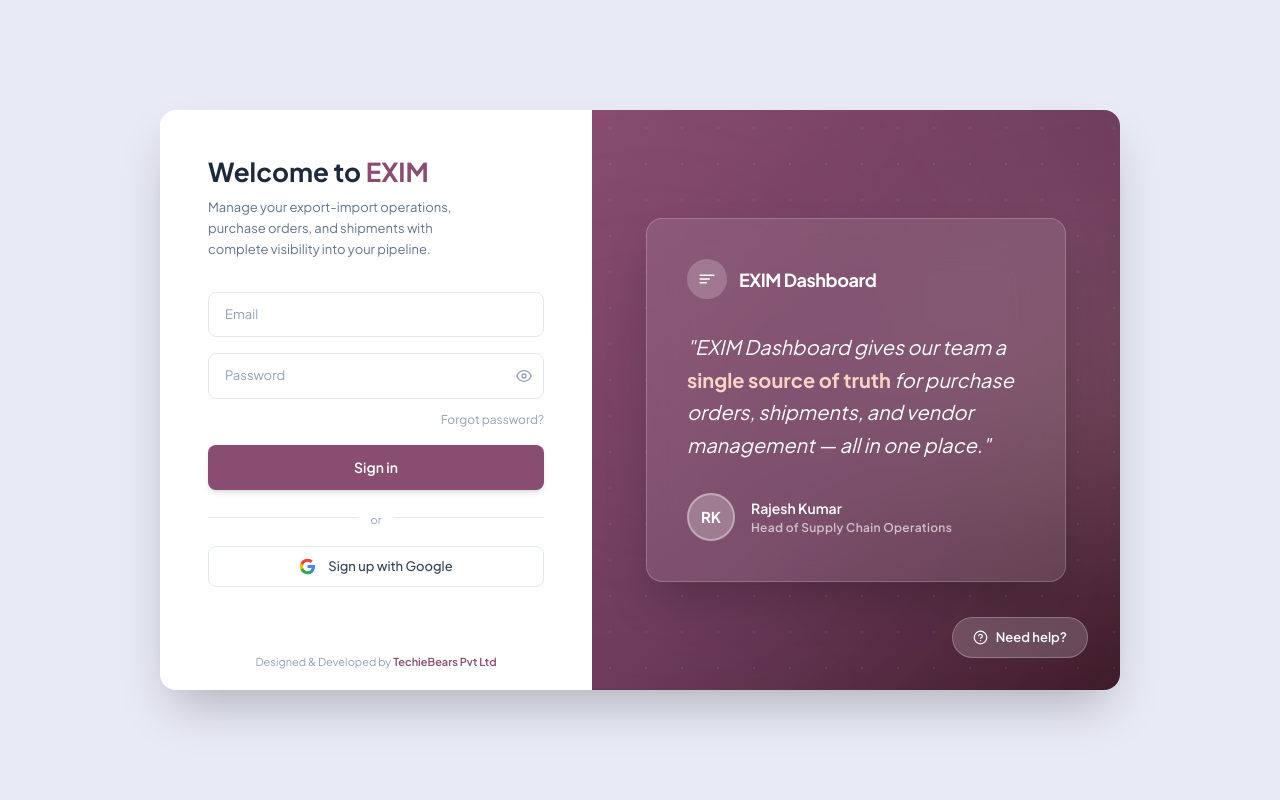
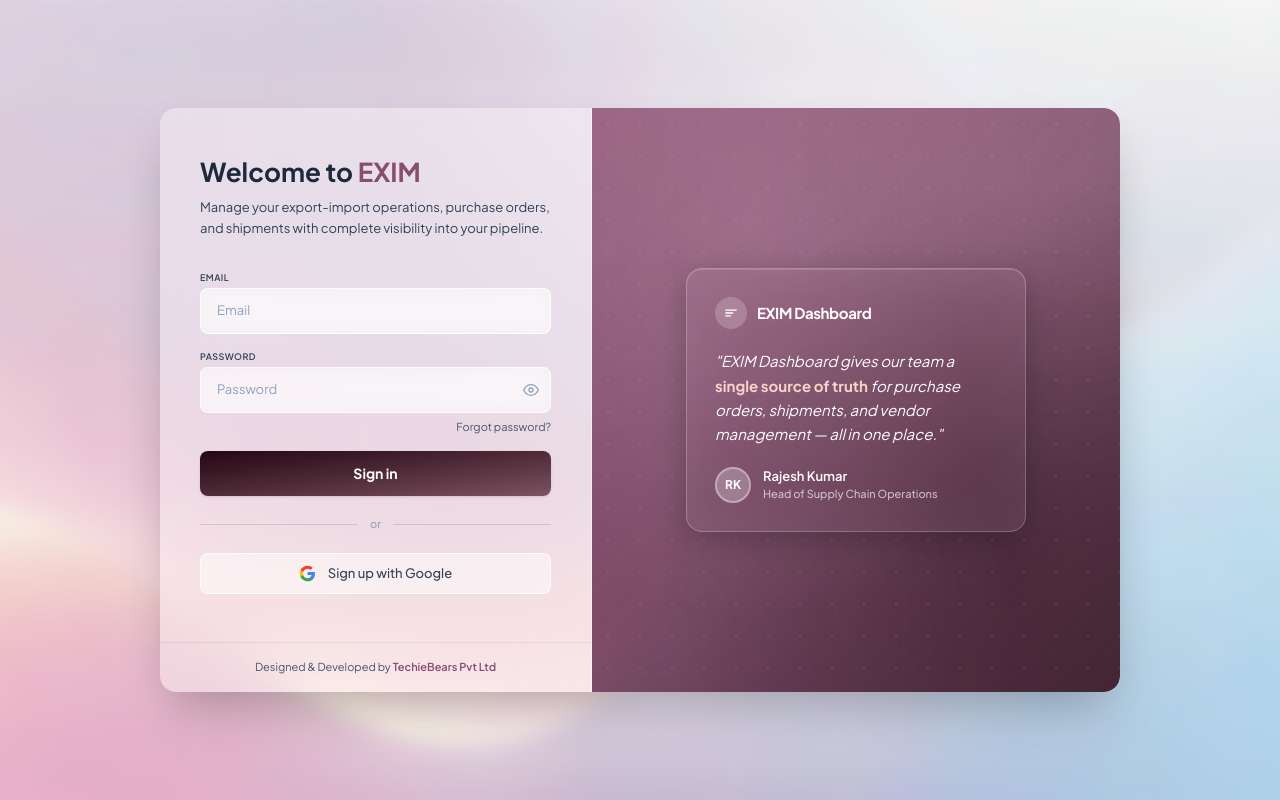
Before and after one commit to shivrajPatilTechiebears/eximweb, a Next.js app: page /login in a window 1280 px wide. Built offline with nearby package versions, Linux system fonts and the light colour scheme.

Commit message:
login page

```diff
--- a/src/app/login/page.tsx
+++ b/src/app/login/page.tsx
@@ -2,6 +2,11 @@
 
 import { useState } from "react";
 import Link from "next/link";
+import { FormInput } from "@/components/ui/FormInput";
+import { Button } from "@/components/ui/Button";
+
+const GLASS_INPUT = "w-full px-4 py-3 rounded-lg text-[13px] text-slate-700 placeholder:text-slate-400 outline-none transition-all";
+const GLASS_STYLE = { background: "rgba(255,255,255,0.50)", border: "1px solid rgba(255,255,255,0.75)", backdropFilter: "blur(8px)" };
 
 export default function LoginPage() {
   const [email, setEmail]       = useState("");
@@ -9,42 +14,66 @@
   const [showPass, setShowPass] = useState(false);
   const [loading, setLoading]   = useState(false);
 
-  const handleSubmit = (e: React.FormEvent) => {
+  const handleSubmit = (e: { preventDefault: () => void }) => {
     e.preventDefault();
     setLoading(true);
     setTimeout(() => setLoading(false), 1500);
   };
 
   return (
-    <main
-      className="min-h-screen flex items-center justify-center p-8"
-      style={{ background: "#e8eaf6" }}
+    <main className="min-h-screen flex items-center justify-center p-0 sm:p-4 md:p-8">
+
+      <div className="flex flex-col md:flex-row w-full md:max-w-[960px] md:rounded-2xl overflow-hidden shadow-none md:shadow-2xl min-h-screen md:min-h-0">
+
+        {/* ── Left: glass form panel ───────────────────────────────────────── */}
+        <div
+          className="w-full md:w-[45%] flex flex-col flex-1 md:flex-none"
+          style={{
+            background: "rgba(255,255,255,0.38)",
+            backdropFilter: "blur(32px)",
+            WebkitBackdropFilter: "blur(32px)",
+            borderRight: "1px solid rgba(255,255,255,0.50)",
+          }}
         >
-      <div className="flex w-full max-w-[960px] rounded-2xl overflow-hidden shadow-2xl">
+          {/* Form area */}
+          <div className="flex flex-col flex-1 justify-center px-6 py-10 sm:px-8 md:px-10 md:py-12 max-w-md mx-auto w-full md:max-w-none md:mx-0">
 
-        {/* ── Left: form panel ─────────────────────────────────────────────── */}
-        <div className="w-[45%] bg-white relative flex flex-col min-h-[580px]">
+            {/* Logo — visible on mobile only */}
+            <div className="flex items-center gap-2 mb-8 md:hidden">
+              <div className="w-8 h-8 rounded-lg flex items-center justify-center shadow-sm" style={{ background: "linear-gradient(135deg, #884D70, #6B3A5A)" }}>
+                <svg width="14" height="14" viewBox="0 0 24 24" fill="none">
+                  <path d="M3 7h18M3 12h12M3 17h8" stroke="white" strokeWidth="2.2" strokeLinecap="round"/>
+                </svg>
+              </div>
+              <span className="text-[18px] font-bold text-slate-800">EXIM</span>
+            </div>
 
-          {/* Form content */}
-          <div className="flex flex-col flex-1 justify-center px-12 py-10">
-            <h1 className="text-[26px] font-bold text-slate-800 mb-2 leading-tight">
-              Welcome to{" "}
-              <span style={{ color: "#884D70" }}>EXIM</span>
+            <h1 className="text-[22px] sm:text-[26px] font-bold text-slate-800 mb-2 leading-tight">
+              Welcome to <span style={{ color: "#884D70" }}>EXIM</span>
             </h1>
-            <p className="text-[13px] text-slate-500 mb-8 leading-relaxed max-w-[280px]">
+            <p className="text-[13px] text-slate-700 mb-6 md:mb-8 leading-relaxed">
               Manage your export-import operations, purchase orders, and shipments with complete visibility into your pipeline.
             </p>
 
             <form onSubmit={handleSubmit} autoComplete="off" className="space-y-4">
-              <input
+
+              {/* Email */}
+              <FormInput
+                label="Email"
                 type="email"
                 value={email}
-                onChange={(e) => setEmail(e.target.value)}
+                onChange={setEmail}
                 placeholder="Email"
                 autoComplete="off"
-                className="w-full px-4 py-3 border border-slate-200 rounded-lg text-[13px] text-slate-700 placeholder:text-slate-400 outline-none focus:border-[#884D70] focus:ring-2 focus:ring-[#884D70]/10 transition-all"
+                inputClassName={GLASS_INPUT}
+                inputStyle={GLASS_STYLE}
               />
 
+              {/* Password */}
+              <div>
+                <label className="block text-[9px] font-semibold text-slate-700 uppercase tracking-wider mb-1">
+                  Password
+                </label>
                 <div className="relative">
                   <input
                     type={showPass ? "text" : "password"}
@@ -52,7 +81,8 @@
                     onChange={(e) => setPassword(e.target.value)}
                     placeholder="Password"
                     autoComplete="new-password"
-                  className="w-full px-4 py-3 pr-11 border border-slate-200 rounded-lg text-[13px] text-slate-700 placeholder:text-slate-400 outline-none focus:border-[#884D70] focus:ring-2 focus:ring-[#884D70]/10 transition-all"
+                    className={`${GLASS_INPUT} pr-11`}
+                    style={GLASS_STYLE}
                   />
                   <button
                     type="button"
@@ -73,18 +103,19 @@
                     )}
                   </button>
                 </div>
-
-              <div className="flex justify-end -mt-1">
-                <Link href="#" className="text-[12px] text-slate-400 hover:text-[#884D70] transition-colors">
+                <div className="flex justify-end mt-1.5">
+                  <Link href="#" className="text-[11px] text-slate-600 hover:text-[#884D70] transition-colors">
                     Forgot password?
                   </Link>
                 </div>
+              </div>
 
-              <button
+              {/* Sign in */}
+              <Button
                 type="submit"
                 disabled={loading}
-                className="w-full py-3 rounded-lg text-white text-[14px] font-semibold active:scale-95 transition-all disabled:opacity-60 flex items-center justify-center gap-2 shadow-md"
-                style={{ background: "#884D70" }}
+                variant="primary"
+                className="w-full h-auto py-3 text-[14px] justify-center rounded-lg shadow-md"
               >
                 {loading ? (
                   <>
@@ -95,19 +126,21 @@
                     Signing in…
                   </>
                 ) : "Sign in"}
-              </button>
-            </form>
+              </Button>
 
-            {/* Divider */}
-            <div className="relative my-4 text-center">
-              <div className="absolute inset-0 flex items-center">
-                <div className="w-full border-t border-slate-200"/>
-              </div>
-              <span className="relative bg-white px-3 text-[11px] text-slate-400">or</span>
+              {/* OR divider */}
+              <div className="flex items-center gap-3 py-1">
+                <div className="flex-1 h-px" style={{ background: "rgba(0,0,0,0.12)" }} />
+                <span className="text-[11px] font-medium text-slate-400">or</span>
+                <div className="flex-1 h-px" style={{ background: "rgba(0,0,0,0.12)" }} />
               </div>
 
               {/* Google */}
-            <button className="w-full flex items-center justify-center gap-3 border border-slate-200 py-2.5 rounded-lg text-[13px] font-medium text-slate-700 hover:bg-slate-50 transition-colors">
+              <button
+                type="button"
+                className="w-full flex items-center justify-center gap-3 py-2.5 rounded-lg text-[13px] font-medium text-slate-700 hover:bg-white/60 transition-colors"
+                style={{ background: "rgba(255,255,255,0.50)", border: "1px solid rgba(255,255,255,0.75)" }}
+              >
                 <svg width="17" height="17" viewBox="0 0 48 48">
                   <path fill="#4285F4" d="M45.12 24.5c0-1.56-.14-3.06-.4-4.5H24v8.51h11.84c-.51 2.75-2.06 5.08-4.39 6.64v5.52h7.11c4.16-3.83 6.56-9.47 6.56-16.17z"/>
                   <path fill="#34A853" d="M24 46c5.94 0 10.92-1.97 14.56-5.33l-7.11-5.52c-1.97 1.32-4.49 2.1-7.45 2.1-5.73 0-10.58-3.87-12.31-9.07H4.34v5.7C7.96 41.07 15.4 46 24 46z"/>
@@ -116,49 +149,56 @@
                 </svg>
                 Sign up with Google
               </button>
+            </form>
           </div>
 
           {/* Footer */}
-          <div className="text-center py-5 text-[11px] text-slate-400">
+          <div className="text-center py-4 text-[11px] text-slate-600 border-t" style={{ borderColor: "rgba(0,0,0,0.06)" }}>
             Designed &amp; Developed by{" "}
             <span className="font-semibold" style={{ color: "#884D70" }}>TechieBears Pvt Ltd</span>
           </div>
         </div>
 
-        {/* ── Right: brand / testimonial panel ─────────────────────────────── */}
+        {/* ── Right: brand / testimonial panel — hidden on mobile ───────────── */}
         <div
-          className="w-[55%] relative overflow-hidden flex flex-col items-center justify-center p-12"
-          style={{ background: "linear-gradient(135deg, #884D70 0%, #6B3A5A 55%, #3d1b28 100%)" }}
-        >
-          {/* Dot grid */}
-          <div
-            className="absolute inset-0 opacity-[0.07] pointer-events-none"
-            style={{ backgroundImage: "radial-gradient(#fff 1px, transparent 1px)", backgroundSize: "36px 36px" }}
-          />
-          {/* Glow blobs */}
-          <div className="absolute top-1/4 -right-24 w-64 h-64 rounded-full blur-[120px] pointer-events-none" style={{ background: "rgba(255,219,203,0.25)" }} />
-          <div className="absolute bottom-1/4 -left-24 w-80 h-80 rounded-full blur-[140px] pointer-events-none" style={{ background: "rgba(136,77,112,0.40)" }} />
-
-          {/* Glass testimonial card */}
-          <div
-            className="rounded-2xl p-10 w-full max-w-[420px] relative z-10 shadow-2xl"
+          className="hidden md:flex md:w-[55%] relative overflow-hidden flex-col items-center justify-center p-8 lg:p-12"
           style={{
-              background: "rgba(255,255,255,0.10)",
-              backdropFilter: "blur(24px)",
-              border: "1px solid rgba(255,255,255,0.20)",
+            background: "linear-gradient(135deg, rgba(136,77,112,0.88) 0%, rgba(107,58,90,0.84) 50%, rgba(61,27,40,0.92) 100%)",
+            backdropFilter: "blur(2px)",
+            WebkitBackdropFilter: "blur(2px)",
           }}
         >
-            <div className="flex items-center gap-3 mb-8 text-white">
-              <div className="w-10 h-10 rounded-full flex items-center justify-center" style={{ background: "rgba(255,255,255,0.20)" }}>
-                <svg width="18" height="18" viewBox="0 0 24 24" fill="none">
+          <div className="absolute inset-0 pointer-events-none" style={{
+            background: "radial-gradient(ellipse at 30% 20%, rgba(255,200,220,0.18) 0%, transparent 60%), radial-gradient(ellipse at 80% 80%, rgba(61,27,40,0.50) 0%, transparent 60%)"
+          }} />
+          <div
+            className="absolute inset-0 opacity-[0.09] pointer-events-none"
+            style={{ backgroundImage: "radial-gradient(#fff 1px, transparent 1px)", backgroundSize: "32px 32px" }}
+          />
+          <div className="absolute top-0 right-0 w-72 h-72 rounded-full blur-[100px] opacity-30 pointer-events-none" style={{ background: "rgba(255,180,200,0.6)", transform: "translate(30%, -30%)" }} />
+          <div className="absolute bottom-0 left-0 w-80 h-80 rounded-full blur-[120px] opacity-25 pointer-events-none" style={{ background: "rgba(80,20,50,0.8)", transform: "translate(-30%, 30%)" }} />
+
+          <div
+            className="rounded-2xl p-6 lg:p-7 w-full max-w-[320px] lg:max-w-[340px] relative z-10"
+            style={{
+              background: "rgba(255,255,255,0.08)",
+              backdropFilter: "blur(32px)",
+              WebkitBackdropFilter: "blur(32px)",
+              border: "1px solid rgba(255,255,255,0.22)",
+              boxShadow: "0 8px 32px rgba(0,0,0,0.25), inset 0 1px 0 rgba(255,255,255,0.15)",
+            }}
+          >
+            <div className="flex items-center gap-2.5 mb-5 text-white">
+              <div className="w-8 h-8 rounded-full flex items-center justify-center" style={{ background: "rgba(255,255,255,0.20)" }}>
+                <svg width="14" height="14" viewBox="0 0 24 24" fill="none">
                   <path d="M3 7h18M3 12h12M3 17h8" stroke="white" strokeWidth="2.2" strokeLinecap="round"/>
                 </svg>
               </div>
-              <span className="text-[18px] font-bold tracking-tight">EXIM Dashboard</span>
+              <span className="text-[15px] font-bold tracking-tight">EXIM Dashboard</span>
             </div>
 
-            <blockquote className="mb-8">
-              <p className="text-white text-xl leading-relaxed italic font-light">
+            <blockquote className="mb-5">
+              <p className="text-white text-[14px] lg:text-[15px] leading-relaxed italic font-light">
                 "EXIM Dashboard gives our team a{" "}
                 <span className="font-bold not-italic" style={{ color: "rgba(255,219,203,0.95)" }}>
                   single source of truth
@@ -167,36 +207,22 @@
               </p>
             </blockquote>
 
-            <div className="flex items-center gap-4">
+            <div className="flex items-center gap-3">
               <div
-                className="w-12 h-12 rounded-full flex items-center justify-center text-white text-[15px] font-bold flex-shrink-0"
+                className="w-9 h-9 rounded-full flex items-center justify-center text-white text-[12px] font-bold flex-shrink-0"
                 style={{ background: "rgba(255,255,255,0.25)", border: "2px solid rgba(255,255,255,0.35)" }}
               >
                 RK
               </div>
               <div>
-                <div className="text-[14px] font-semibold text-white">Rajesh Kumar</div>
-                <div className="text-[12px] font-semibold tracking-wide" style={{ color: "rgba(255,255,255,0.65)" }}>
+                <div className="text-[13px] font-semibold text-white">Rajesh Kumar</div>
+                <div className="text-[11px] font-medium" style={{ color: "rgba(255,255,255,0.65)" }}>
                   Head of Supply Chain Operations
                 </div>
               </div>
             </div>
           </div>
 
-          {/* Need help */}
-          <div className="absolute bottom-8 right-8">
-            <button
-              className="backdrop-blur-md text-white px-5 py-2.5 rounded-full flex items-center gap-2 text-[13px] font-semibold hover:shadow-lg hover:-translate-y-0.5 transition-all"
-              style={{ background: "rgba(255,255,255,0.18)", border: "1px solid rgba(255,255,255,0.25)" }}
-            >
-              <svg width="15" height="15" viewBox="0 0 24 24" fill="none" stroke="currentColor" strokeWidth="2" strokeLinecap="round" strokeLinejoin="round">
-                <circle cx="12" cy="12" r="10"/>
-                <path d="M9.09 9a3 3 0 0 1 5.83 1c0 2-3 3-3 3"/>
-                <line x1="12" y1="17" x2="12.01" y2="17"/>
-              </svg>
-              Need help?
-            </button>
-          </div>
         </div>
 
       </div>
--- a/src/components/ui/FormInput.tsx
+++ b/src/components/ui/FormInput.tsx
@@ -1,6 +1,7 @@
 "use client";
 
 import { Field, Input, Label } from "@headlessui/react";
+import type { CSSProperties } from "react";
 
 interface FormInputProps {
   label: string;
@@ -11,6 +12,8 @@
   autoComplete?: string;
   onChange?: (value: string) => void;
   disabled?: boolean;
+  inputClassName?: string;
+  inputStyle?: CSSProperties;
 }
 
 export function FormInput({
@@ -22,6 +25,8 @@
   autoComplete,
   onChange,
   disabled = false,
+  inputClassName,
+  inputStyle,
 }: FormInputProps) {
   return (
     <Field disabled={disabled}>
@@ -35,7 +40,11 @@
         placeholder={placeholder}
         autoComplete={autoComplete}
         onChange={(e) => onChange?.(e.target.value)}
-        className="w-full px-3 py-2 text-[12px] bg-white border border-gray-300 rounded-lg outline-none focus:border-[#884D70]/50 focus:ring-1 focus:ring-[#884D70]/10 placeholder:text-gray-500 text-slate-700 transition-all data-disabled:opacity-50 data-disabled:cursor-not-allowed"
+        style={inputStyle}
+        className={
+          inputClassName ??
+          "w-full px-3 py-2 text-[12px] bg-white border border-gray-300 rounded-lg outline-none focus:border-[#884D70]/50 focus:ring-1 focus:ring-[#884D70]/10 placeholder:text-gray-500 text-slate-700 transition-all data-disabled:opacity-50 data-disabled:cursor-not-allowed"
+        }
       />
     </Field>
   );
--- a/src/styles/base.css
+++ b/src/styles/base.css
@@ -82,6 +82,13 @@
   border-radius: 4px;
 }
 
+/* ── Hide browser native password reveal button ─────────────────────────── */
+
+input[type="password"]::-ms-reveal,
+input[type="password"]::-ms-clear {
+  display: none;
+}
+
 /* ── Pointer cursor on all interactive elements ──────────────────────────── */
 
 a,
```
Lines whose indentation alone changed are shown as unchanged.
